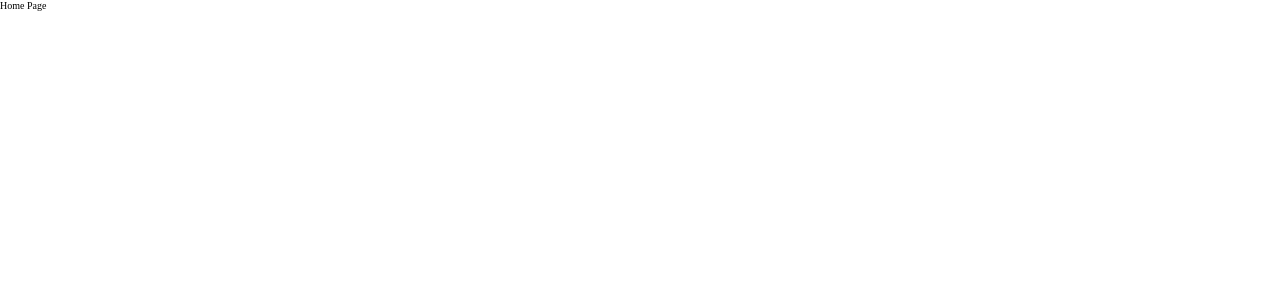
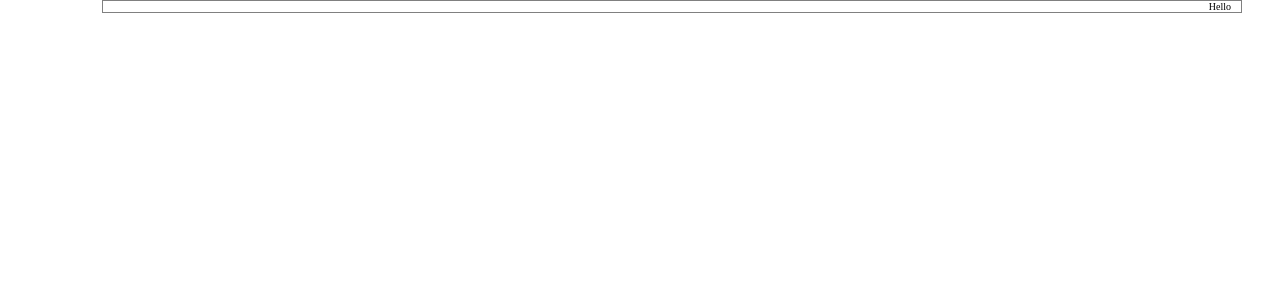
Before and after one commit to hamidcloner/memory-games, a React (Create React App) app: page / in a window 1280 px wide. Shown: the top 300 px of the page. Built offline with nearby package versions, Linux system fonts and the light colour scheme.

Commit message:
add Container Component-Tag into globalStyle file (because ignore the grid-framework feature and branch)

```diff
--- a/public/index.html
+++ b/public/index.html
@@ -1,5 +1,5 @@
 <!DOCTYPE html>
-<html lang="en">
+<html lang="en" dir="rtl">
   <head>
     <meta charset="utf-8" />
     <link rel="icon" href="%PUBLIC_URL%/favicon.ico" />
@@ -10,34 +10,14 @@
       content="Web site created using create-react-app"
     />
     <link rel="apple-touch-icon" href="%PUBLIC_URL%/logo192.png" />
-    <!--
-      manifest.json provides metadata used when your web app is installed on a
-      user's mobile device or desktop. See https://developers.google.com/web/fundamentals/web-app-manifest/
-    -->
+
     <link rel="manifest" href="%PUBLIC_URL%/manifest.json" />
-    <!--
-      Notice the use of %PUBLIC_URL% in the tags above.
-      It will be replaced with the URL of the `public` folder during the build.
-      Only files inside the `public` folder can be referenced from the HTML.
 
-      Unlike "/favicon.ico" or "favicon.ico", "%PUBLIC_URL%/favicon.ico" will
-      work correctly both with client-side routing and a non-root public URL.
-      Learn how to configure a non-root public URL by running `npm run build`.
-    -->
     <title>React App</title>
   </head>
   <body>
     <noscript>You need to enable JavaScript to run this app.</noscript>
     <div id="root"></div>
-    <!--
-      This HTML file is a template.
-      If you open it directly in the browser, you will see an empty page.
 
-      You can add webfonts, meta tags, or analytics to this file.
-      The build step will place the bundled scripts into the <body> tag.
-
-      To begin the development, run `npm start` or `yarn start`.
-      To create a production bundle, use `npm run build` or `yarn build`.
-    -->
   </body>
 </html>
--- a/src/components/homePage/homePage.jsx
+++ b/src/components/homePage/homePage.jsx
@@ -1,10 +1,10 @@
-
+import { Container } from '../../globalStyle';
 
 
 const HomePage = () => {
     return (
         <>
-            <p>Home Page</p>
+            <Container>Hello</Container>
         </>
 
     )
--- a/src/globalStyle.js
+++ b/src/globalStyle.js
@@ -68,6 +68,45 @@ const GlobalStyle = createGlobalStyle`
     }
 
 `;
+export const Container = styled.div`
+
+    border : 1px solid gray;
+    ${(props) => {
+        if(props.fluid){
+            return `width : 100%;`;
+        } else {
+            return `
+                max-width : 120rem;
+                margin-right : auto;
+                margin-left : auto;
+                padding-right : 1rem;
+                padding-left : 1rem;
+
+                @media only screen and ${breakPoints.xs_device}{
+                    width : 100%;
+                };
+                @media only screen and ${breakPoints.sm_device}{
+                    max-width : 57.6rem;
+                };
+                @media only screen and ${breakPoints.md_device}{
+                    max-width : 73.6rem;
+                };
+                @media only screen and ${breakPoints.lg_device}{
+                    max-width : 96rem;
+                };
+                @media only screen and ${breakPoints.xl_device}{
+                    max-width : 114rem;
+                };
+                @media only screen and ${breakPoints.xxl_device}{
+                    max-width : 120rem;
+                };
+
+
+            `
+        }
+
+    }};
+`;
 
 
 
```
